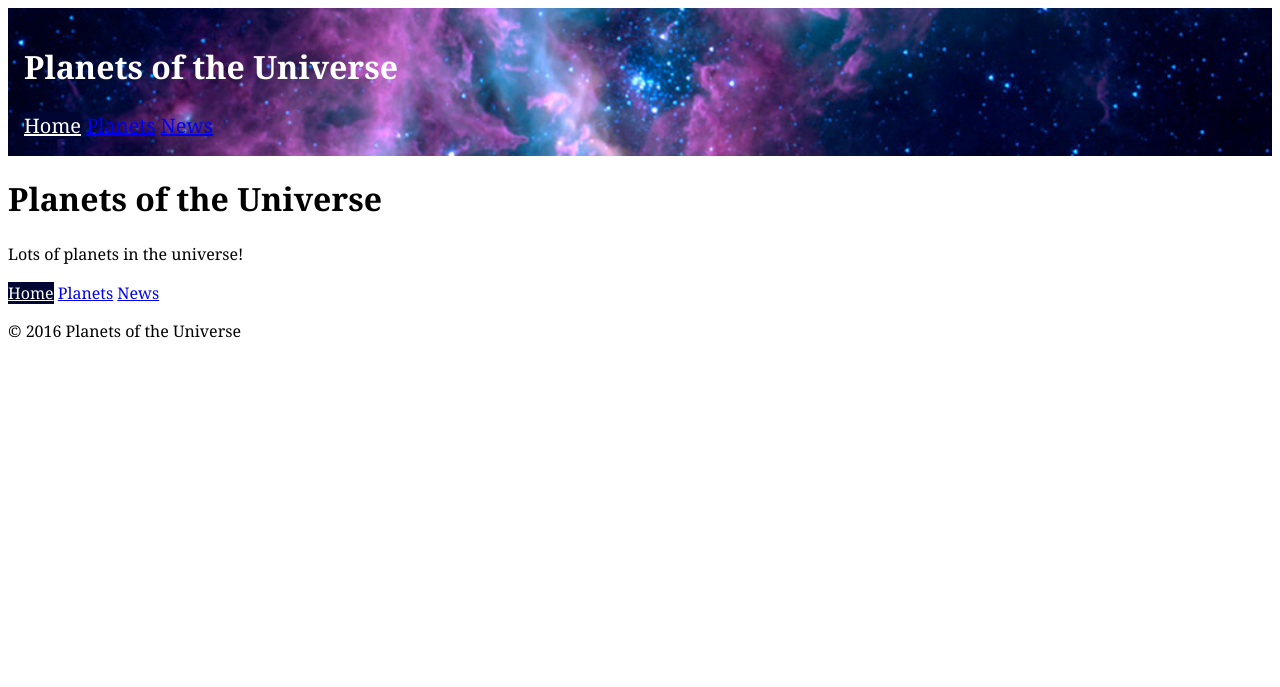
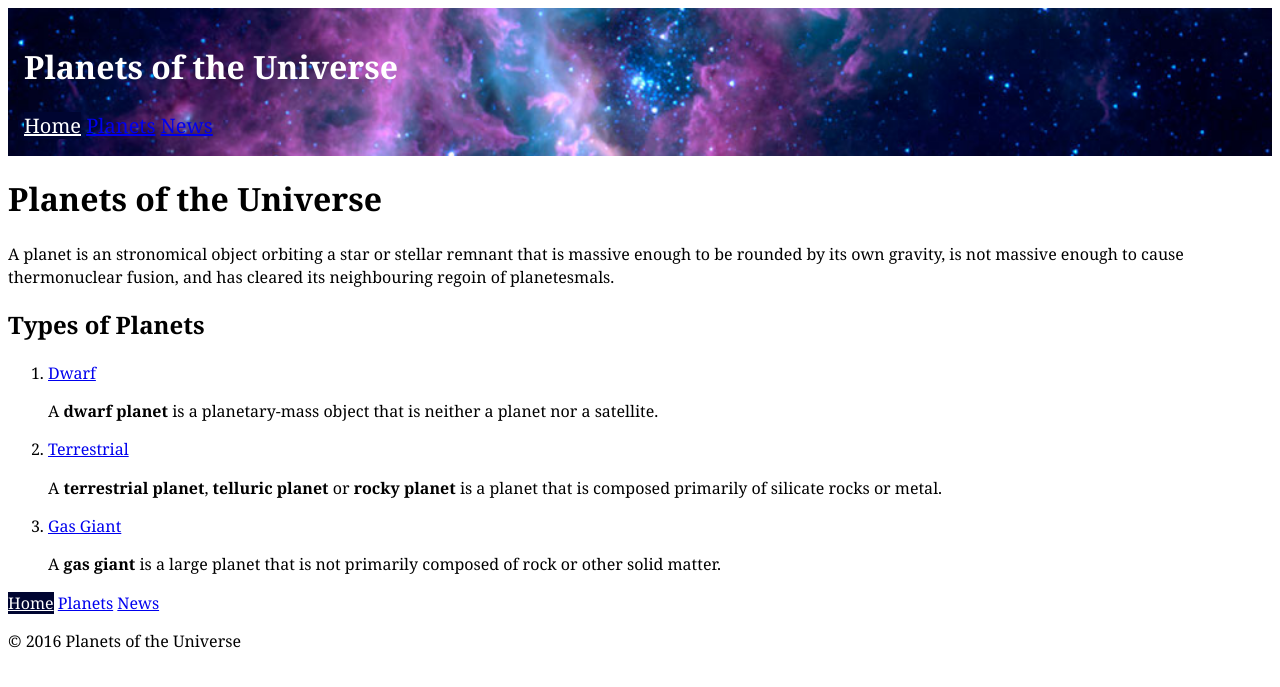
Before and after one commit to easygater/planets-of-the-universe, a Jekyll site: the page built from index.html, in a window 1280 px wide. Shown: the top 687 px of the page. Built offline with Jekyll 4.4.1, drawn with Linux system fonts in a browser that asks for light colours.

Commit message:
Enhanced main sites

```diff
--- a/index.html
+++ b/index.html
@@ -1,6 +1,20 @@
 ---
 layout: default
+titleAfter: Stellar astronomical objectsfrom the universe
+meta: Discover many planets from the universe both inside and outside our Solar System.
+priority: 1.0
 ---
 
 <h1>Planets of the Universe</h1>
-<p>Lots of planets in the universe!</p>
+<p>A planet is an stronomical object orbiting a star or stellar remnant that is massive enough to be rounded by its own gravity, is not massive enough to cause thermonuclear fusion, and has cleared its neighbouring regoin of planetesmals.</p>
+
+<h2>Types of Planets</h2>
+
+  <ol>
+    {% for planet in site.data.planet-types %}
+    <li>
+      <a href="{{site.baseurl}}/planets/{{planet.folder}}">{{ planet.title }}</a>
+      {{ planet.content | markdownify }}
+    </li>
+    {% endfor %}
+  </ol>
```
Also changed, not shown: news.html (+14 -2 lines), recently-discovered.html (added, +14 -0 lines).
